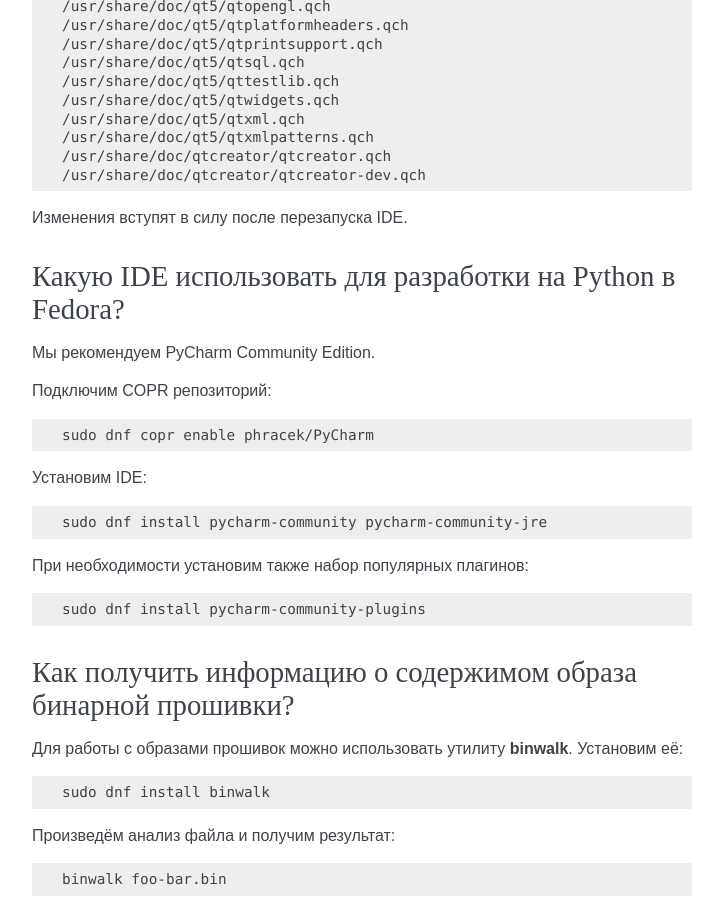
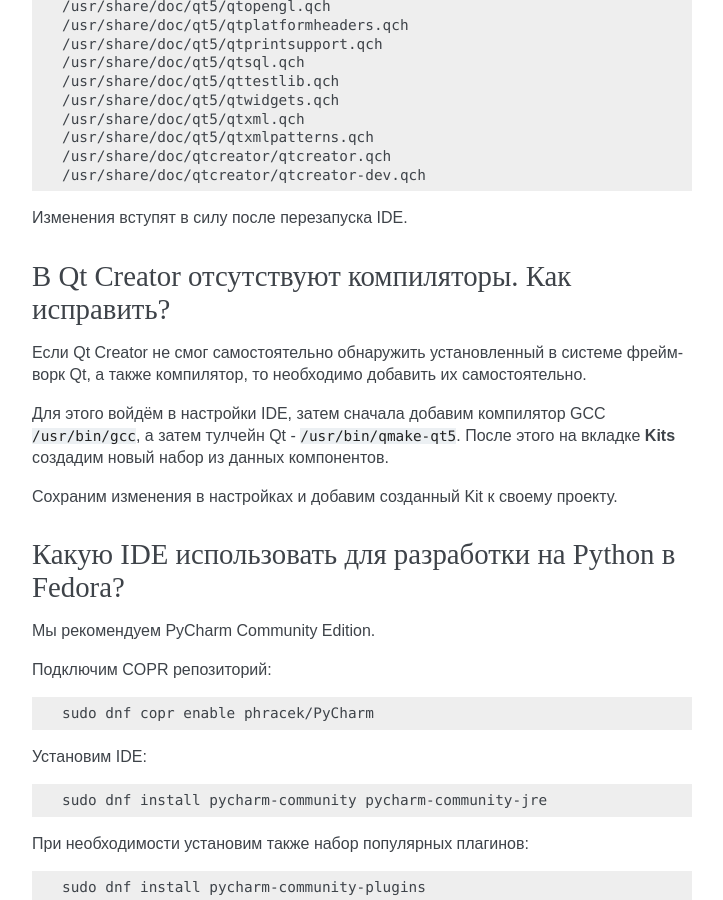
Before and after one commit to RussianFedora/FAQ, a Sphinx documentation site: the page built from source/development.rst, in a window 1280 px wide and 900 px high, scrolled down 11733 px. Shown: the whole window, without its empty margins (388-1111 px from the left). Built offline with Sphinx 7.4.7, drawn with Linux system fonts in a browser that asks for light colours; some of the changed text lies outside the part shown.

Commit message:
Added question about adding compiler and Qt libs to Qt Creator.

```diff
--- a/source/development.rst
+++ b/source/development.rst
@@ -642,6 +642,18 @@
 
 Изменения вступят в силу после перезапуска IDE.
 
+.. index:: gcc, c++, ide, qt creator, qt
+.. _qtcreator-kits:
+
+В Qt Creator отсутствуют компиляторы. Как исправить?
+=======================================================
+
+Если Qt Creator не смог самостоятельно обнаружить установленный в системе фреймворк Qt, а также компилятор, то необходимо добавить их самостоятельно.
+
+Для этого войдём в настройки IDE, затем сначала добавим компилятор GCC ``/usr/bin/gcc``, а затем тулчейн Qt - ``/usr/bin/qmake-qt5``. После этого на вкладке **Kits** создадим новый набор из данных компонентов.
+
+Сохраним изменения в настройках и добавим созданный Kit к своему проекту.
+
 .. index:: python, ide, pycharm
 .. _python-ide:
 
```
